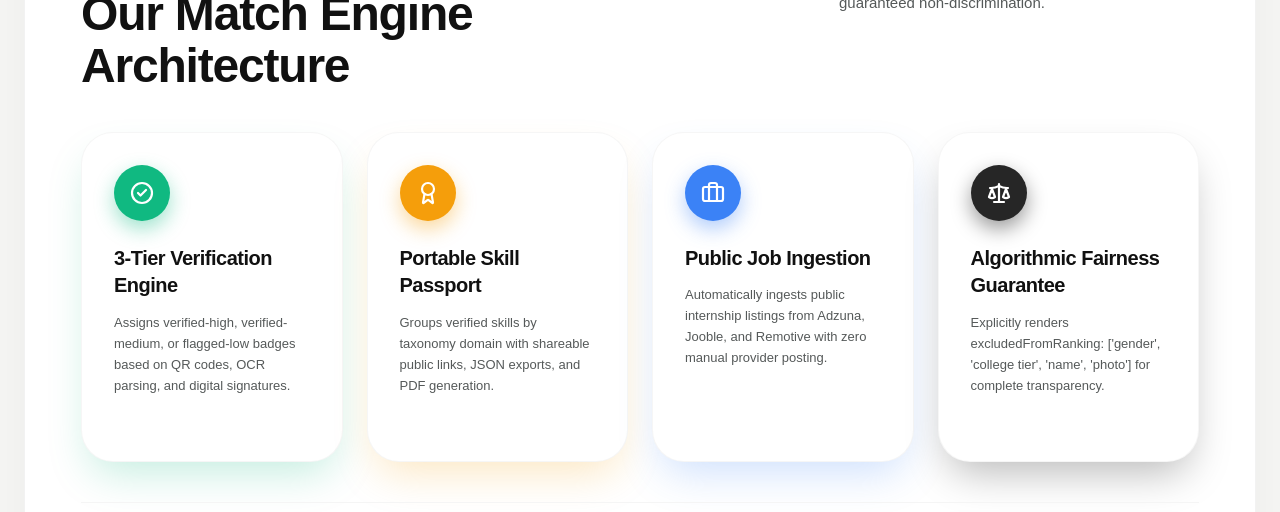
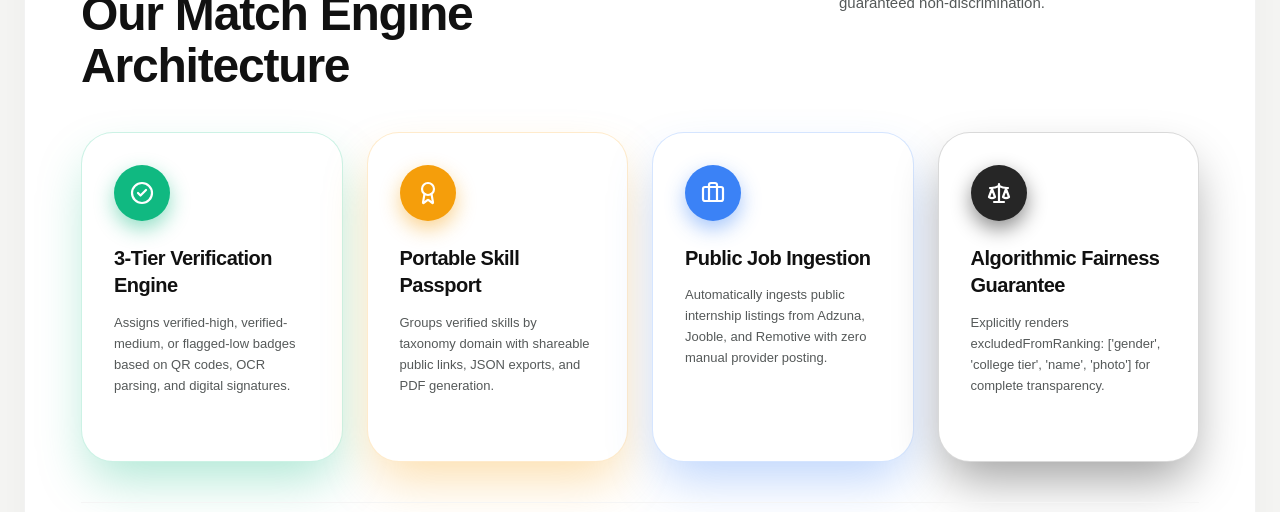
Before and after one commit to pratikranjan2212/skillsync, a Next.js app: page / in a window 1280 px wide. Shown: the part 5580-6092 px from the top of the page. Built offline with nearby package versions, Linux system fonts and the light colour scheme; no server answers; a web font is replaced by a local one.

Commit message:
Add subtle card hover lift animation and increase drop shadow intensity on SmartAssist

```diff
--- a/app/components/landing/SmartAssist.jsx
+++ b/app/components/landing/SmartAssist.jsx
@@ -65,7 +65,7 @@ export default function SmartAssist() {
             </div>
           </FadeIn>
 
-          {/* 4 Feature Cards (Smooth Fade-In, Subtle Icon Rotation on Hover) */}
+          {/* 4 Feature Cards (Subtle Lift & Logo Rotation on Hover, Enhanced Drop Shadow) */}
           <motion.div
             variants={containerVariants}
             initial="hidden"
@@ -79,20 +79,20 @@ export default function SmartAssist() {
                 <motion.div
                   key={card.id}
                   variants={itemVariants}
-                  className={`group bg-white p-7 sm:p-8 rounded-[28px] sm:rounded-[32px] ${card.cardGlow} transition-all duration-300 flex flex-col justify-start min-h-[330px] cursor-pointer`}
+                  className={`group bg-white p-7 sm:p-8 rounded-[28px] sm:rounded-[32px] ${card.cardGlow} transition-all duration-300 ease-out hover:-translate-y-1.5 hover:scale-[1.01] flex flex-col justify-start min-h-[330px] cursor-pointer`}
                 >
-                  {/* Circular Icon Badge with Gentle Rotation Animation on Hover */}
+                  {/* Circular Icon Badge with Smooth Logo Rotation on Hover */}
                   <div
-                    className={`w-13 h-13 sm:w-14 sm:h-14 rounded-full ${card.iconBg} ${card.iconShadow} text-white flex items-center justify-center mb-6 transition-transform duration-500 ease-out group-hover:rotate-[15deg] group-hover:scale-110`}
+                    className={`w-13 h-13 sm:w-14 sm:h-14 rounded-full ${card.iconBg} ${card.iconShadow} text-white flex items-center justify-center mb-6 transition-transform duration-400 ease-out group-hover:rotate-[15deg] group-hover:scale-110`}
                   >
-                    <Icon className="w-6 h-6 stroke-[2.2] transition-transform duration-500 group-hover:scale-105" />
+                    <Icon className="w-6 h-6 stroke-[2.2] transition-transform duration-400 group-hover:scale-105" />
                   </div>
 
-                  <h3 className="text-lg sm:text-xl font-black text-[#111111] tracking-tight leading-snug mb-3">
+                  <h3 className="text-lg sm:text-xl font-black text-[#111111] tracking-tight leading-snug mb-3 transition-colors duration-300 group-hover:text-black">
                     {card.title}
                   </h3>
 
-                  <p className="text-xs sm:text-[13px] text-[#555959] leading-relaxed font-medium">
+                  <p className="text-xs sm:text-[13px] text-[#555959] leading-relaxed font-medium transition-colors duration-300 group-hover:text-[#333]">
                     {card.description}
                   </p>
                 </motion.div>
--- a/app/data/skillsyncData.js
+++ b/app/data/skillsyncData.js
@@ -62,8 +62,8 @@ export const SMART_ASSIST_CARDS = [
     id: "c1",
     icon: "CheckCircle2",
     iconBg: "bg-[#10b981]",
-    iconShadow: "shadow-[0_8px_20px_rgba(16,185,129,0.4)]",
-    cardGlow: "shadow-[0_20px_42px_-10px_rgba(16,185,129,0.25)] border border-neutral-100/90 hover:shadow-[0_24px_50px_-8px_rgba(16,185,129,0.32)]",
+    iconShadow: "shadow-[0_8px_20px_rgba(16,185,129,0.45)]",
+    cardGlow: "shadow-[0_24px_50px_-8px_rgba(16,185,129,0.34)] border border-emerald-500/20 hover:border-emerald-500/50 hover:shadow-[0_32px_60px_-6px_rgba(16,185,129,0.45)]",
     title: "3-Tier Verification Engine",
     description: "Assigns verified-high, verified-medium, or flagged-low badges based on QR codes, OCR parsing, and digital signatures.",
   },
@@ -71,8 +71,8 @@ export const SMART_ASSIST_CARDS = [
     id: "c2",
     icon: "Award",
     iconBg: "bg-[#f59e0b]",
-    iconShadow: "shadow-[0_8px_20px_rgba(245,158,11,0.4)]",
-    cardGlow: "shadow-[0_20px_42px_-10px_rgba(245,158,11,0.25)] border border-neutral-100/90 hover:shadow-[0_24px_50px_-8px_rgba(245,158,11,0.32)]",
+    iconShadow: "shadow-[0_8px_20px_rgba(245,158,11,0.45)]",
+    cardGlow: "shadow-[0_24px_50px_-8px_rgba(245,158,11,0.34)] border border-amber-500/20 hover:border-amber-500/50 hover:shadow-[0_32px_60px_-6px_rgba(245,158,11,0.45)]",
     title: "Portable Skill Passport",
     description: "Groups verified skills by taxonomy domain with shareable public links, JSON exports, and PDF generation.",
   },
@@ -80,8 +80,8 @@ export const SMART_ASSIST_CARDS = [
     id: "c3",
     icon: "Briefcase",
     iconBg: "bg-[#3b82f6]",
-    iconShadow: "shadow-[0_8px_20px_rgba(59,130,246,0.4)]",
-    cardGlow: "shadow-[0_20px_42px_-10px_rgba(59,130,246,0.25)] border border-neutral-100/90 hover:shadow-[0_24px_50px_-8px_rgba(59,130,246,0.32)]",
+    iconShadow: "shadow-[0_8px_20px_rgba(59,130,246,0.45)]",
+    cardGlow: "shadow-[0_24px_50px_-8px_rgba(59,130,246,0.34)] border border-blue-500/20 hover:border-blue-500/50 hover:shadow-[0_32px_60px_-6px_rgba(59,130,246,0.45)]",
     title: "Public Job Ingestion",
     description: "Automatically ingests public internship listings from Adzuna, Jooble, and Remotive with zero manual provider posting.",
   },
@@ -89,8 +89,8 @@ export const SMART_ASSIST_CARDS = [
     id: "c4",
     icon: "Scale",
     iconBg: "bg-[#262626]",
-    iconShadow: "shadow-[0_8px_20px_rgba(0,0,0,0.4)]",
-    cardGlow: "shadow-[0_20px_42px_-10px_rgba(0,0,0,0.28)] border border-neutral-100/90 hover:shadow-[0_24px_50px_-8px_rgba(0,0,0,0.35)]",
+    iconShadow: "shadow-[0_8px_20px_rgba(0,0,0,0.45)]",
+    cardGlow: "shadow-[0_24px_50px_-8px_rgba(0,0,0,0.38)] border border-black/15 hover:border-neutral-900/50 hover:shadow-[0_32px_60px_-6px_rgba(0,0,0,0.5)]",
     title: "Algorithmic Fairness Guarantee",
     description: "Explicitly renders excludedFromRanking: ['gender', 'college tier', 'name', 'photo'] for complete transparency.",
   },
```
